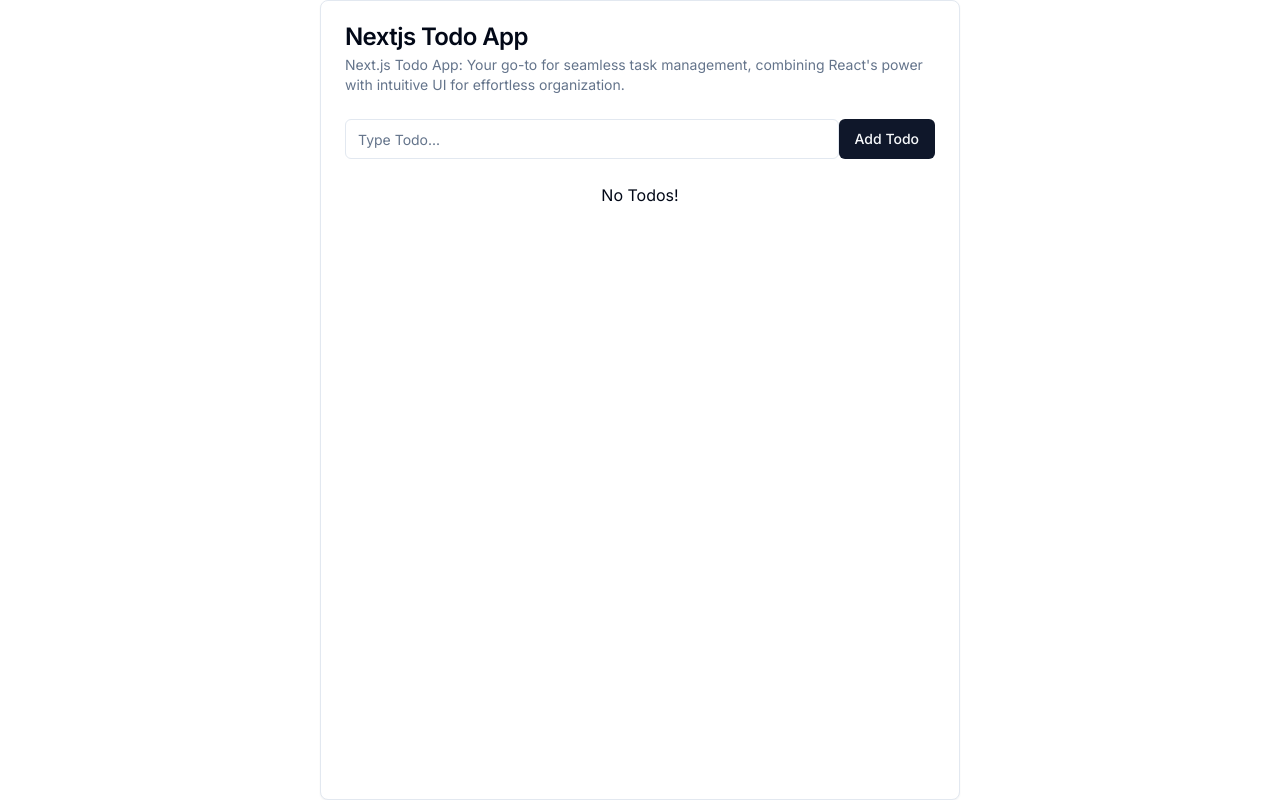
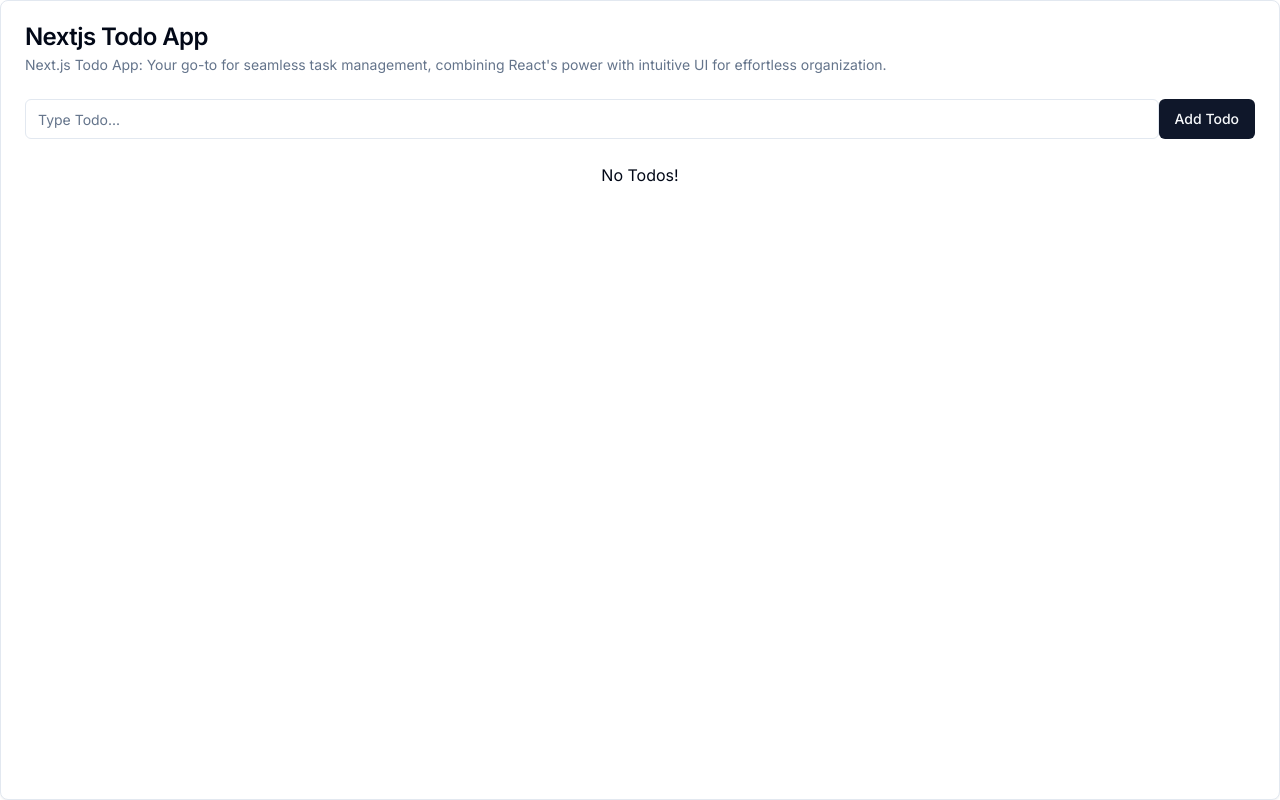
Before and after one commit to ali-eljerrari/nextjs-todo-app, a Next.js app: page / in a window 1280 px wide. Built offline with nearby package versions, Linux system fonts and the light colour scheme.

Commit message:
Update SharedCard.tsx

```diff
--- a/components/shared/SharedCard.tsx
+++ b/components/shared/SharedCard.tsx
@@ -44,7 +44,7 @@ const SharedCard = () => {
   };
 
   return (
-    <Card style={{ width: "50%", height: "100%", margin: "auto" }}>
+    <Card style={{ width: "100%", height: "100%", margin: "auto" }}>
       <CardHeader>
         <CardTitle>Nextjs Todo App</CardTitle>
         <CardDescription>
```
